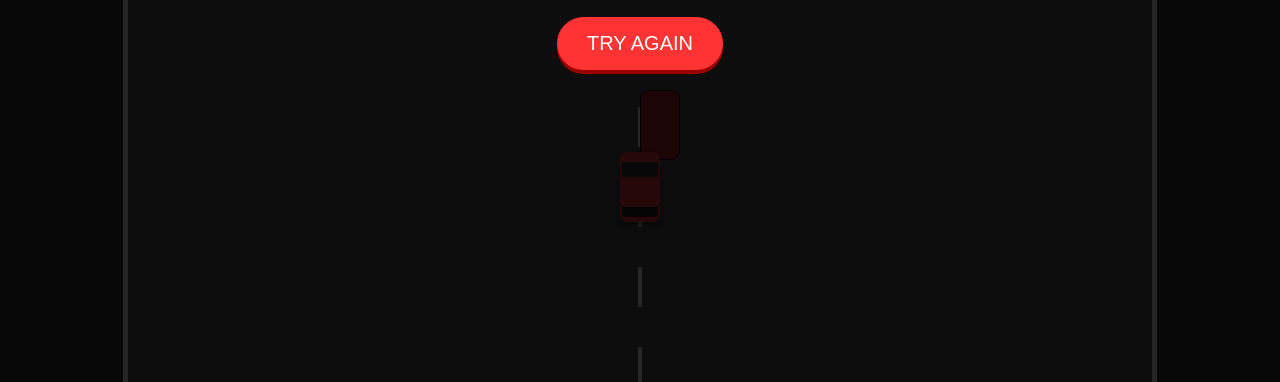
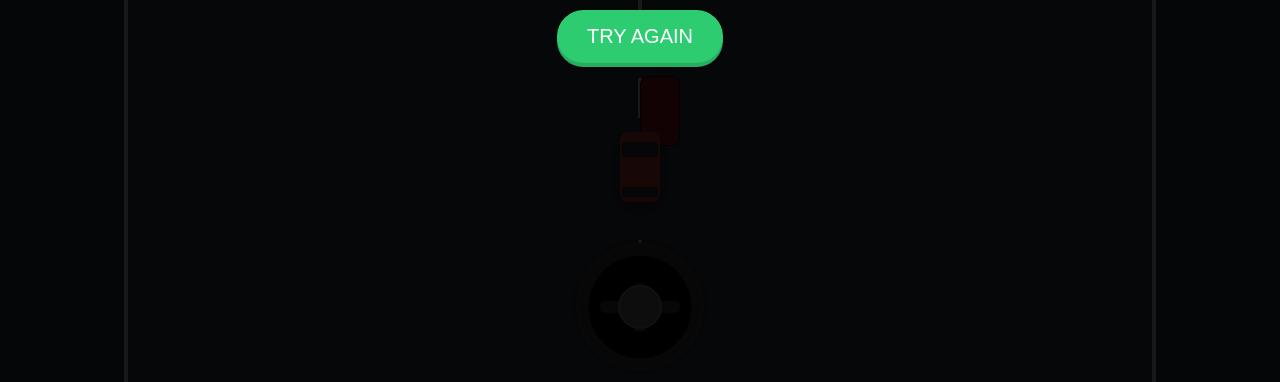
Before and after one commit to yyy586873-blip/Myserver-, a website: page index.html in a window 1280 px wide. Shown: the part 418-800 px from the top of the page. Drawn offline with Linux system fonts and the light colour scheme.

Commit message:
Update index.html

```diff
--- a/index.html
+++ b/index.html
@@ -3,22 +3,24 @@
   <head>
     <meta charset="UTF-8">
     <meta name="viewport" content="width=device-width, initial-scale=1.0, maximum-scale=1.0, user-scalable=no">
-    <title>Mobile 2D Racer</title>
+    <title>Steering Wheel Racer</title>
 <style>
         body {
             margin: 0;
             padding: 0;
-            background-color: #222;
-            overflow: hidden; /* Prevent scrolling */
-            font-family: 'Segoe UI', Tahoma, Geneva, Verdana, sans-serif;
-            touch-action: none; /* Disable default touch actions like zoom */
+            background-color: #111;
+            overflow: hidden;
+            font-family: 'Arial', sans-serif;
+            touch-action: none;
+            user-select: none;
+            -webkit-user-select: none;
         }
 
         #game-container {
             position: relative;
             width: 100vw;
             height: 100vh;
-            background-color: #333;
+            background-color: #2c3e50; /* Sky color */
             overflow: hidden;
         }
 
@@ -29,14 +31,14 @@
             bottom: 0;
             left: 50%;
             transform: translateX(-50%);
-            width: 80%; /* Road width relative to screen */
-            background-color: #555;
-            border-left: 5px solid white;
-            border-right: 5px solid white;
+            width: 80%;
+            background-color: #34495e;
+            border-left: 4px solid white;
+            border-right: 4px solid white;
             z-index: 1;
         }
 
-        /* Moving Dashed Line */
+        /* Lane Marker */
         .lane-marker {
             position: absolute;
             left: 50%;
@@ -49,18 +51,18 @@
         /* The Player Car */
         #player {
             position: absolute;
-            bottom: 20%; /* Fixed vertical position */
+            bottom: 180px; /* Above steering wheel */
             left: 50%;
             width: 40px;
             height: 70px;
-            background-color: #ff3333;
+            background-color: #e74c3c;
             border-radius: 8px;
             transform: translateX(-50%);
             z-index: 10;
-            box-shadow: 0 4px 10px rgba(0,0,0,0.5);
+            box-shadow: 0 5px 15px rgba(0,0,0,0.6);
         }
 
-        /* Simple car details */
+        /* Car Details */
         #player::before {
             content: '';
             position: absolute;
@@ -68,7 +70,7 @@
             left: 2px;
             width: 36px;
             height: 15px;
-            background-color: #333;
+            background-color: #2c3e50;
             border-radius: 2px;
         }
         #player::after {
@@ -78,7 +80,7 @@
             left: 2px;
             width: 36px;
             height: 10px;
-            background-color: #222;
+            background-color: #2c3e50;
         }
 
         /* Enemy Cars */
@@ -86,21 +88,84 @@
             position: absolute;
             width: 40px;
             height: 70px;
-            background-color: #3388ff;
+            background-color: #3498db;
             border-radius: 8px;
             z-index: 9;
             box-sizing: border-box;
             border: 1px solid #111;
         }
 
-        /* UI Overlays */
+        /* Steering Wheel Area */
+        #steering-area {
+            position: absolute;
+            bottom: 0;
+            left: 0;
+            width: 100%;
+            height: 150px;
+            z-index: 20;
+            display: flex;
+            justify-content: center;
+            align-items: center;
+        }
+
+        #wheel {
+            width: 120px;
+            height: 120px;
+            background: radial-gradient(circle, #333 20%, #000 21%, #000 60%, #444 61%);
+            border-radius: 50%;
+            position: relative;
+            border: 4px solid #555;
+            box-shadow: 0 0 10px rgba(0,0,0,0.5);
+            transform-origin: center center;
+            transition: transform 0.1s ease-out;
+        }
+
+        /* Spokes */
+        #wheel::before {
+            content: '';
+            position: absolute;
+            top: 50%;
+            left: 50%;
+            transform: translate(-50%, -50%);
+            width: 80px;
+            height: 12px;
+            background: #444;
+            border-radius: 5px;
+        }
+        #wheel::after {
+            content: '';
+            position: absolute;
+            top: 50%;
+            left: 50%;
+            transform: translate(-50%, -50%);
+            width: 12px;
+            height: 50px;
+            background: #444;
+            border-radius: 5px;
+        }
+
+        /* Horn Button */
+        #horn-btn {
+            position: absolute;
+            top: 50%;
+            left: 50%;
+            transform: translate(-50%, -50%);
+            width: 40px;
+            height: 40px;
+            background: #888;
+            border-radius: 50%;
+            border: 2px solid #aaa;
+            z-index: 2;
+        }
+
+        /* UI */
         #ui-layer {
             position: absolute;
             top: 0;
             left: 0;
             width: 100%;
             height: 100%;
-            pointer-events: none; /* Let touches pass through to controls */
+            pointer-events: none;
             z-index: 20;
         }
 
@@ -114,6 +179,7 @@
             text-shadow: 2px 2px 0 #000;
         }
 
+        /* Game Over Screen */
         #game-over-screen {
             display: none;
             position: absolute;
@@ -121,7 +187,7 @@
             left: 0;
             width: 100%;
             height: 100%;
-            background: rgba(0, 0, 0, 0.85);
+            background: rgba(0, 0, 0, 0.9);
             display: flex;
             flex-direction: column;
             justify-content: center;
@@ -131,53 +197,37 @@
         }
 
         h1 {
-            color: #fff;
+            color: #e74c3c;
             font-size: 40px;
             margin: 0 0 20px 0;
             text-transform: uppercase;
-            text-shadow: 0 0 10px red;
+            text-shadow: 0 0 10px black;
         }
 
         button {
-            background: #ff3333;
+            background: #2ecc71;
             color: white;
             border: none;
             padding: 15px 30px;
             font-size: 20px;
             border-radius: 50px;
             cursor: pointer;
-            box-shadow: 0 4px 0 #990000;
-            transition: transform 0.1s;
+            box-shadow: 0 4px 0 #27ae60;
         }
 
         button:active {
             transform: scale(0.95);
-            box-shadow: 0 2px 0 #990000;
+            box-shadow: 0 2px 0 #27ae60;
         }
 
-        /* Touch Controls Zones */
-        #controls {
+        #controls-hint {
             position: absolute;
-            top: 0;
-            bottom: 0;
+            bottom: 160px;
             width: 100%;
-            display: flex;
-            z-index: 15;
-        }
-
-        .control-zone {
-            flex: 1;
-            /* background: rgba(255,255,255,0.1); Debugging: reveals touch zones */
-        }
-
-        /* Instructions */
-        #instructions {
-            color: rgba(255,255,255,0.6);
             text-align: center;
-            position: absolute;
-            bottom: 10px;
-            width: 100%;
-            font-size: 14px;
+            color: rgba(255,255,255,0.5);
+            font-size: 12px;
+            pointer-events: none;
         }
 
 </style>
@@ -195,10 +245,13 @@
 		<div id="score-board">Score: 0</div>
 	  </div>
 
-	  <!-- Invisible touch zones -->
-	  <div id="controls">
-		<div class="control-zone" id="btn-left"></div>
-		<div class="control-zone" id="btn-right"></div>
+	  <div id="controls-hint">Use Wheel to Drive</div>
+
+	  <!-- Steering Wheel Controls -->
+	  <div id="steering-area">
+		<div id="wheel">
+		  <div id="horn-btn"></div>
+		</div>
 	  </div>
 
 	  <div id="game-over-screen" style="display: none;">
@@ -206,16 +259,14 @@
 		<div style="color:white; font-size: 20px; margin-bottom: 20px;">Score: <span id="final-score">0</span></div>
 		<button id="restart-btn">TRY AGAIN</button>
 	  </div>
-
-	  <div id="instructions">Tap LEFT or RIGHT side of screen to steer</div>
     </div>
 
 <script>
         // --- Configuration ---
-        const GAME_SPEED_START = 5;
+        const GAME_SPEED_START = 6;
         const SPEED_INCREMENT = 0.005;
-        const SPAWN_RATE_START = 100; // Frames between spawns
-        const LANE_COUNT = 3; // 3 Lanes
+        const SPAWN_RATE_START = 80;
+        const MAX_STEER_ANGLE = 90; // Max degrees wheel can turn
 
         // --- State ---
         let isGameRunning = false;
@@ -224,6 +275,12 @@
         let frameCount = 0;
         let spawnRate = SPAWN_RATE_START;
 
+        // Steering State
+        let steerAngle = 0;
+        let steerVelocity = 0;
+        let isSteering = false;
+        let steerDirection = 0; // -1 left, 1 right
+
         // Player State
         let playerX = 50; // Percentage (50% is center)
         let targetX = 50;
@@ -231,12 +288,11 @@
         // Elements
         const road = document.getElementById('road');
         const player = document.getElementById('player');
+        const wheel = document.getElementById('wheel');
         const scoreEl = document.getElementById('score-board');
         const gameOverScreen = document.getElementById('game-over-screen');
         const finalScoreEl = document.getElementById('final-score');
         const restartBtn = document.getElementById('restart-btn');
-        const btnLeft = document.getElementById('btn-left');
-        const btnRight = document.getElementById('btn-right');
 
         // Arrays
         let enemies = [];
@@ -246,15 +302,17 @@
         function init() {
             createRoadMarkers();
 
-            // Touch Listeners
-            btnLeft.addEventListener('touchstart', (e) => { e.preventDefault(); movePlayer(-15); }, {passive: false});
-            btnRight.addEventListener('touchstart', (e) => { e.preventDefault(); movePlayer(15); }, {passive: false});
+            // Steering Wheel Touch Logic
+            const wheelArea = document.getElementById('steering-area');
 
-            // Keyboard support for testing on PC
-            document.addEventListener('keydown', (e) => {
-                if(e.key === 'ArrowLeft') movePlayer(-15);
-                if(e.key === 'ArrowRight') movePlayer(15);
-            });
+            wheelArea.addEventListener('touchstart', handleWheelStart, {passive: false});
+            wheelArea.addEventListener('touchmove', handleWheelMove, {passive: false});
+            wheelArea.addEventListener('touchend', handleWheelEnd, {passive: false});
+
+            // Mouse support for testing
+            wheelArea.addEventListener('mousedown', handleWheelStart);
+            window.addEventListener('mousemove', handleWheelMove);
+            window.addEventListener('mouseup', handleWheelEnd);
 
             restartBtn.addEventListener('click', startGame);
 
@@ -268,27 +326,60 @@
             gameSpeed = GAME_SPEED_START;
             spawnRate = SPAWN_RATE_START;
             frameCount = 0;
+            steerAngle = 0;
+            steerVelocity = 0;
             playerX = 50;
             targetX = 50;
 
-            // Clear existing items
+            // Clear UI
             enemies.forEach(e => e.element.remove());
             enemies = [];
-
-            // UI Reset
             gameOverScreen.style.display = 'none';
             scoreEl.innerText = 'Score: 0';
 
-            // Start Loop
             requestAnimationFrame(gameLoop);
         }
 
-        function movePlayer(amount) {
-            if (!isGameRunning) return;
-            targetX += amount;
-            // Clamp
-            if (targetX < 10) targetX = 10;
-            if (targetX > 90) targetX = 90;
+        function handleWheelStart(e) {
+            isSteering = true;
+            const rect = document.getElementById('wheel').getBoundingClientRect();
+            const centerX = rect.left + rect.width / 2;
+
+            // Get touch or mouse X
+            const clientX = e.touches ? e.touches[0].clientX : e.clientX;
+
+            // Determine direction
+            if (clientX < centerX) steerDirection = -1; // Left
+            else steerDirection = 1; // Right
+        }
+
+        function handleWheelMove(e) {
+            if (!isSteering || !isGameRunning) return;
+
+            const rect = document.getElementById('wheel').getBoundingClientRect();
+            const centerX = rect.left + rect.width / 2;
+
+            const clientX = e.touches ? e.touches[0].clientX : e.clientX;
+
+            // Calculate distance from center
+            let diff = clientX - centerX;
+
+            // Clamp max angle
+            if (diff > 100) diff = 100;
+            if (diff < -100) diff = -100;
+
+            // Map distance to angle
+            steerAngle = diff;
+
+            // Apply visual rotation
+            wheel.style.transform = `rotate(${steerAngle}deg)`;
+        }
+
+        function handleWheelEnd(e) {
+            isSteering = false;
+            // Smooth return to 0
+            wheel.style.transition = 'transform 0.5s ease-out';
+            wheel.style.transform = `rotate(0deg)`;
         }
 
         function createRoadMarkers() {
@@ -307,33 +398,20 @@
         }
 
         function spawnEnemy() {
-            // Random Lane (0, 1, 2) mapped to X percentage
-            const laneWidth = 100 / LANE_COUNT; // Not strictly used since road is centered, but logic applies
-            const lane = Math.floor(Math.random() * 3);
-
-            // Calculate X position based on lane center logic inside road
-            // Road is 50% width (centered).
-            // Lanes: 16.6%, 50%, 83.3% roughly relative to screen?
-            // Let's just pick 3 fixed X positions relative to the road center.
-            // Road center is 50%.
-            // Lanes: 33%, 50%, 67% of the screen width (assuming road fills screen width mostly)
-            // But road is 80% width.
-            // Road Left Edge = 10%, Right Edge = 90%.
-            // Lane centers: 25%, 50%, 75%.
-
+            // Random Lane: 3 lanes
+            // Lanes: 25%, 50%, 75% of screen width
             const xPositions = [25, 50, 75];
-            const x = xPositions[lane];
+            const x = xPositions[Math.floor(Math.random() * 3)];
 
             const el = document.createElement('div');
             el.className = 'enemy';
-            // Random color
             const r = Math.floor(Math.random() * 200);
             const g = Math.floor(Math.random() * 100);
             const b = Math.floor(Math.random() * 100);
             el.style.backgroundColor = `rgb(${r},${g},${b})`;
 
             el.style.left = x + '%';
-            el.style.top = '-100px'; // Start above screen
+            el.style.top = '-100px';
 
             road.appendChild(el);
 
@@ -355,52 +433,66 @@
         }
 
         function updateEnemies() {
-            // Spawn logic
             if (frameCount % Math.floor(spawnRate) === 0) {
                 spawnEnemy();
             }
 
             for (let i = enemies.length - 1; i >= 0; i--) {
                 let e = enemies[i];
-                e.y += gameSpeed * 1.5; // Enemies move faster than road to simulate player speed
+                e.y += gameSpeed * 1.5;
                 e.element.style.top = e.y + 'px';
 
-                // Collision Detection
-                // Player Y is fixed visually, but let's calculate based on container
-                // Player is at bottom: 20% from bottom.
-                // Container height H. Player Y range: H*0.8 to H.
-                // Player W: 40px, H: 70px.
-
+                // Improved Collision Detection
                 const playerRect = player.getBoundingClientRect();
                 const enemyRect = e.element.getBoundingClientRect();
 
-                if (
-                    playerRect.left < enemyRect.right - 5 &&
-                    playerRect.right > enemyRect.left + 5 &&
-                    playerRect.top < enemyRect.bottom - 5 &&
-                    playerRect.bottom > enemyRect.top + 5
-                ) {
+                // Shrink hitboxes slightly for fairness
+                const padding = 5;
+
+                const hit = (
+                    playerRect.left + padding < enemyRect.right - padding &&
+                    playerRect.right - padding > enemyRect.left + padding &&
+                    playerRect.top + padding < enemyRect.bottom - padding &&
+                    playerRect.bottom - padding > enemyRect.top + padding
+                );
+
+                if (hit) {
                     gameOver();
                 }
 
-                // Remove if off screen
                 if (e.y > window.innerHeight + 100) {
                     e.element.remove();
                     enemies.splice(i, 1);
                     score += 10;
                     scoreEl.innerText = 'Score: ' + score;
 
-                    // Increase difficulty
                     gameSpeed += 0.1;
-                    if(spawnRate > 30) spawnRate -= 0.5;
+                    if(spawnRate > 40) spawnRate -= 1;
                 }
             }
         }
 
         function renderPlayer() {
-            // Smooth movement
+            // Physics: Steer angle affects speed of X movement
+            if (isSteering) {
+                // Move towards the direction indicated by wheel
+                const speed = Math.abs(steerAngle) * 0.05; // Sensitivity
+                targetX += steerDirection * speed;
+
+                // Clamp to road bounds (10% to 90%)
+                if (targetX < 15) targetX = 15;
+                if (targetX > 85) targetX = 85;
+            } else {
+                // Auto-center if not steering (optional, feels more like a game)
+                // targetX += (50 - targetX) * 0.01;
+            }
+
+            // Smooth interpolation
             playerX += (targetX - playerX) * 0.2;
             player.style.left = playerX + '%';
+
+            // Tilt car based on steering
+            player.style.transform = `translateX(-50%) rotate(${-steerAngle * 0.2}deg)`;
         }
 
         function gameLoop() {
```
